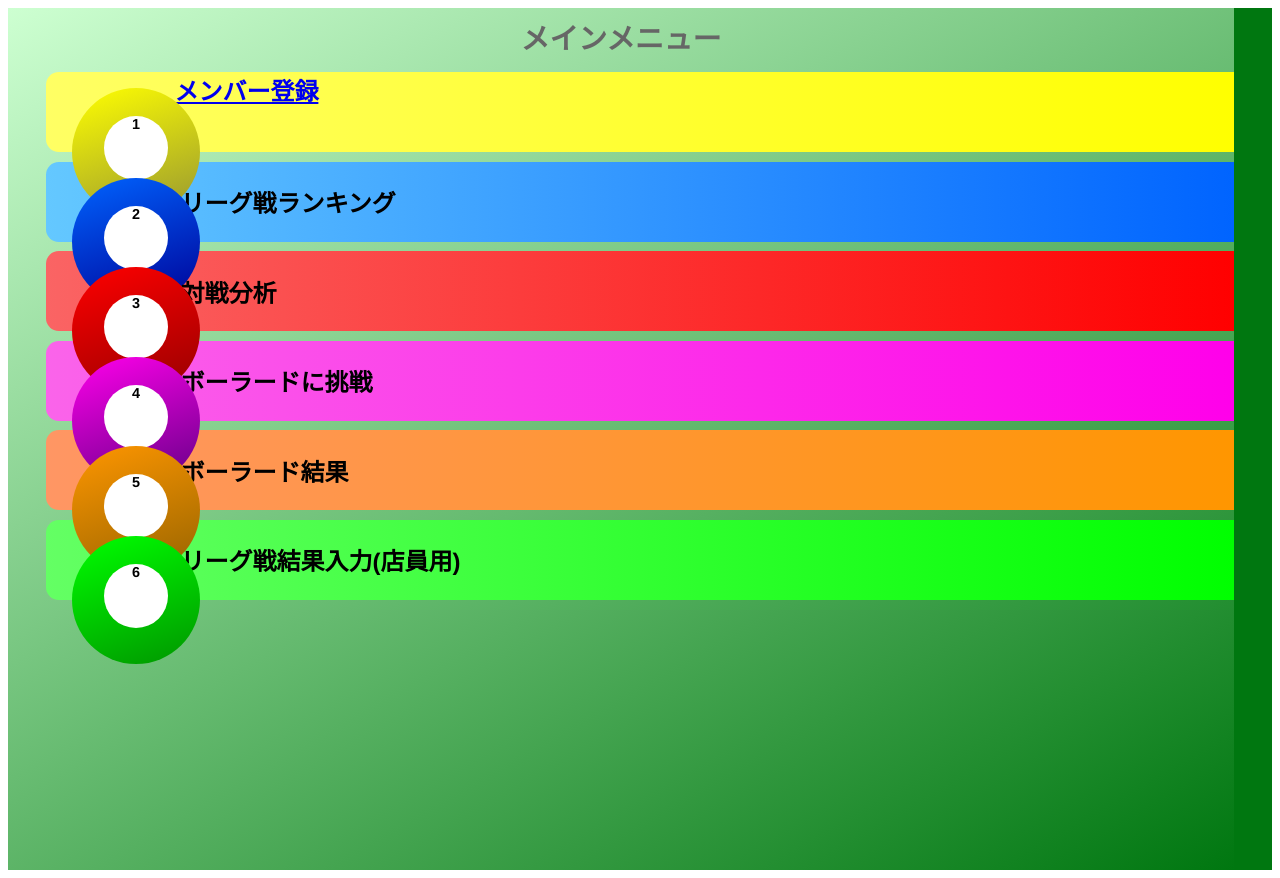
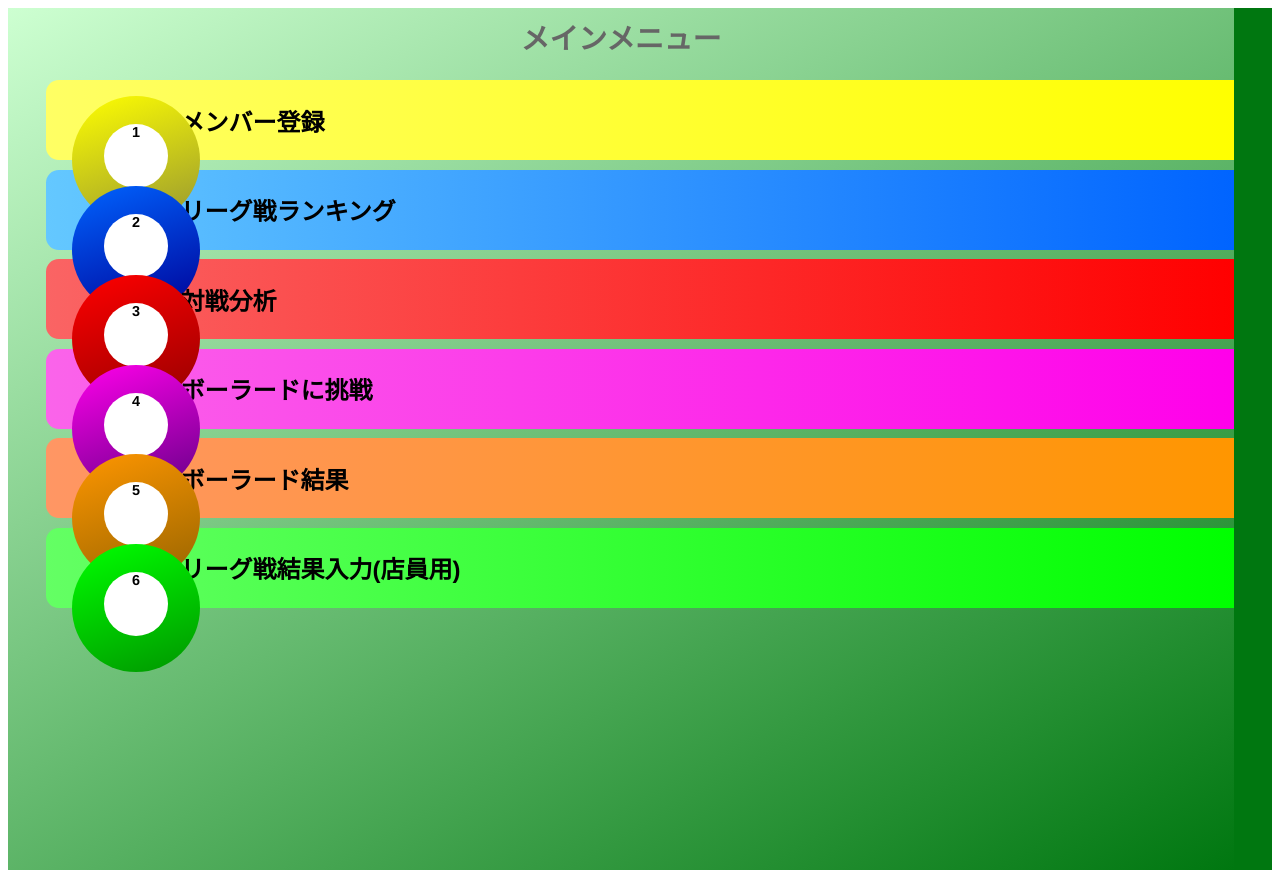
Before and after one commit to tetsuwrx/pool-records, a PHP site: page / in a window 1280 px wide. Run offline with PHP 8.4, Linux system fonts and the light colour scheme.

Commit message:
Update index.php

```diff
--- a/index.php
+++ b/index.php
@@ -11,10 +11,11 @@
   <div class="mainttl">
     <div class="mainbase">メインメニュー</div>
     <div class="mains0">
+      <form method="post" action="regist.php" target="regist" name="form0">
       <div class="main">
-        <!-- <input class="mainsubmit" type="submit" name="a4" value="メンバー登録"> -->
-        <a href="regist.php" class="mainsubmit">メンバー登録</a>
+        <input class="mainsubmit" type="submit" name="a4" value="メンバー登録">
       </div>
+      </form>
       <div class="mainball0">
         <div class="ballNomber">1</div>
       </div>
```
